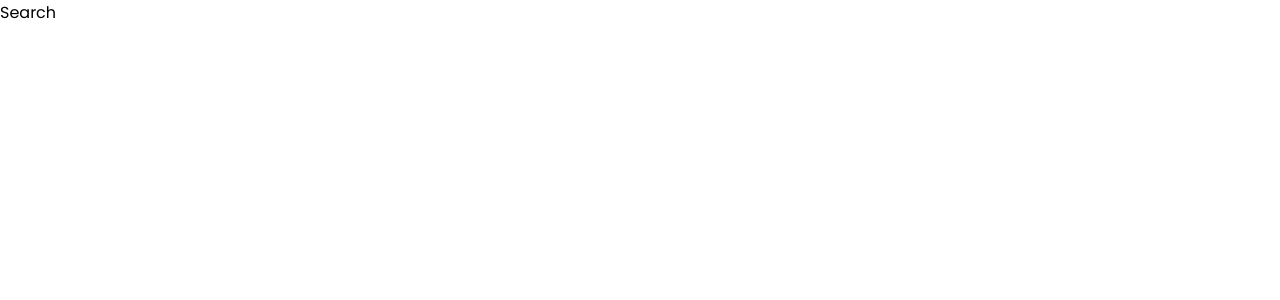
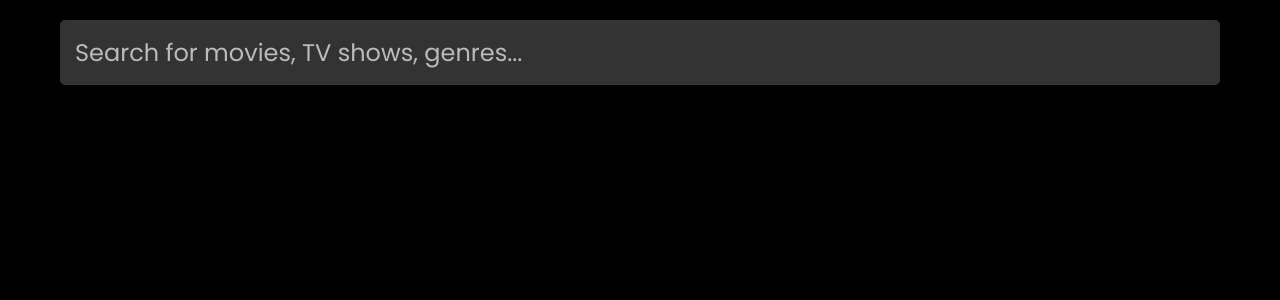
Before and after one commit to arjit88/netflix, a React (Vite) app: page /search in a window 1280 px wide. Shown: the top 300 px of the page. Built offline with nearby package versions, Linux system fonts and the light colour scheme.

Commit message:
Make the search feature interactive

```diff
--- a/src/Pages/Search/Search.css
+++ b/src/Pages/Search/Search.css
@@ -0,0 +1,77 @@
+/* Search.css */
+
+body {
+  margin: 0;
+  padding: 0;
+  background-color: #000; /* Black background for the entire screen */
+  color: #fff; /* White text */
+  font-family: Arial, sans-serif; /* Change to your desired font */
+}
+
+.search-page {
+  max-width: 1200px; /* Limit the width of the search page */
+  margin: 0 auto; /* Center it horizontally */
+  padding: 20px; /* Add some padding around */
+}
+
+.search-input {
+  width: 100%; /* Full width */
+  padding: 15px; /* Padding for a better click area */
+  font-size: 1.5rem; /* Increase font size */
+  border: none; /* Remove default border */
+  border-radius: 5px; /* Rounded corners */
+  background-color: #333; /* Darker background for input */
+  color: #fff; /* White text color */
+  outline: none; /* Remove outline */
+  transition: background-color 0.3s; /* Smooth transition for background color */
+}
+
+.search-input::placeholder {
+  color: #bbb; /* Light gray placeholder */
+}
+
+.search-input:focus {
+  background-color: #444; /* Change background color on focus */
+}
+
+.search-results {
+  display: grid; /* Use grid layout for posters */
+  grid-template-columns: repeat(
+    auto-fill,
+    minmax(150px, 1fr)
+  ); /* Responsive grid */
+  gap: 20px; /* Space between items */
+  margin-top: 20px; /* Space above the results */
+}
+
+.search-item {
+  cursor: pointer; /* Change cursor to pointer */
+  transition: transform 0.3s; /* Smooth transition */
+  text-align: center; /* Center align the title */
+}
+
+.search-item:hover {
+  transform: scale(1.05); /* Enlarge on hover */
+}
+
+.poster {
+  width: 100%; /* Full width of the container */
+  border-radius: 5px; /* Rounded corners */
+}
+
+.title {
+  margin-top: 5px; /* Space between the poster and the title */
+  font-size: 1rem; /* Adjust title size */
+}
+
+.no-results {
+  text-align: center; /* Center the no results message */
+  color: #aaa; /* Lighter gray for no results text */
+  margin-top: 20px; /* Space above no results */
+}
+
+.loading {
+  text-align: center; /* Center the loading text */
+  color: #aaa; /* Lighter gray for loading text */
+  margin: 20px 0; /* Margin for spacing */
+}
--- a/src/Pages/Search/Search.jsx
+++ b/src/Pages/Search/Search.jsx
@@ -1,7 +1,113 @@
+import React, { useState, useEffect } from "react";
+import axios from "axios";
+import { useNavigate } from "react-router-dom";
 import "./Search.css";
 
 const Search = () => {
-  return <div>Search</div>;
+  const [query, setQuery] = useState("");
+  const [results, setResults] = useState([]);
+  const [page, setPage] = useState(1);
+  const [loading, setLoading] = useState(false);
+  const navigate = useNavigate();
+
+  const apiKey = "c4d2f5db860396b544127ac219cadde5";
+
+  const handleSearch = async (searchQuery) => {
+    if (searchQuery !== "") {
+      setLoading(true);
+      try {
+        const response = await axios.get(
+          `https://api.themoviedb.org/3/search/multi?api_key=${apiKey}&query=${searchQuery}&page=${page}`
+        );
+        setResults(
+          page === 1
+            ? response.data.results
+            : [...results, ...response.data.results]
+        );
+      } catch (error) {
+        console.error("Error fetching search results:", error);
+      } finally {
+        setLoading(false);
+      }
+    } else {
+      setResults([]);
+    }
+  };
+
+  const handleInputChange = (event) => {
+    const value = event.target.value;
+    setQuery(value);
+    setPage(1);
+    handleSearch(value);
+  };
+
+  const handlePosterClick = (id) => {
+    navigate(`/movieDescription/${id}`);
+  };
+
+  const handleScroll = () => {
+    if (
+      window.innerHeight + document.documentElement.scrollTop !==
+        document.documentElement.offsetHeight ||
+      loading
+    )
+      return;
+    setPage((prevPage) => prevPage + 1);
+  };
+
+  useEffect(() => {
+    if (page > 1) {
+      handleSearch(query);
+    }
+  }, [page]);
+
+  useEffect(() => {
+    window.addEventListener("scroll", handleScroll);
+    return () => {
+      window.removeEventListener("scroll", handleScroll);
+    };
+  }, []);
+
+  return (
+    <div className="search-page">
+      <input
+        type="text"
+        placeholder="Search for movies, TV shows, genres..."
+        value={query}
+        onChange={handleInputChange}
+        className="search-input"
+      />
+      <div className="search-results">
+        {results
+          .filter(
+            (item) =>
+              item.poster_path &&
+              (item.media_type === "movie" ? item.title : item.name)
+          ) // Filter out empty posters and names
+          .map((item) => (
+            <div key={item.id} className="search-item">
+              {item.media_type === "movie" && item.poster_path && (
+                <img
+                  className="poster"
+                  src={`https://image.tmdb.org/t/p/original/${item.poster_path}`}
+                  alt={item.title}
+                  onClick={() => handlePosterClick(item.id)}
+                />
+              )}
+              {item.media_type === "tv" && item.poster_path && (
+                <img
+                  className="poster"
+                  src={`https://image.tmdb.org/t/p/original/${item.poster_path}`}
+                  alt={item.name}
+                  onClick={() => handlePosterClick(item.id)}
+                />
+              )}
+            </div>
+          ))}
+        {loading && <p className="loading">Loading...</p>}
+      </div>
+    </div>
+  );
 };
 
 export default Search;
```
